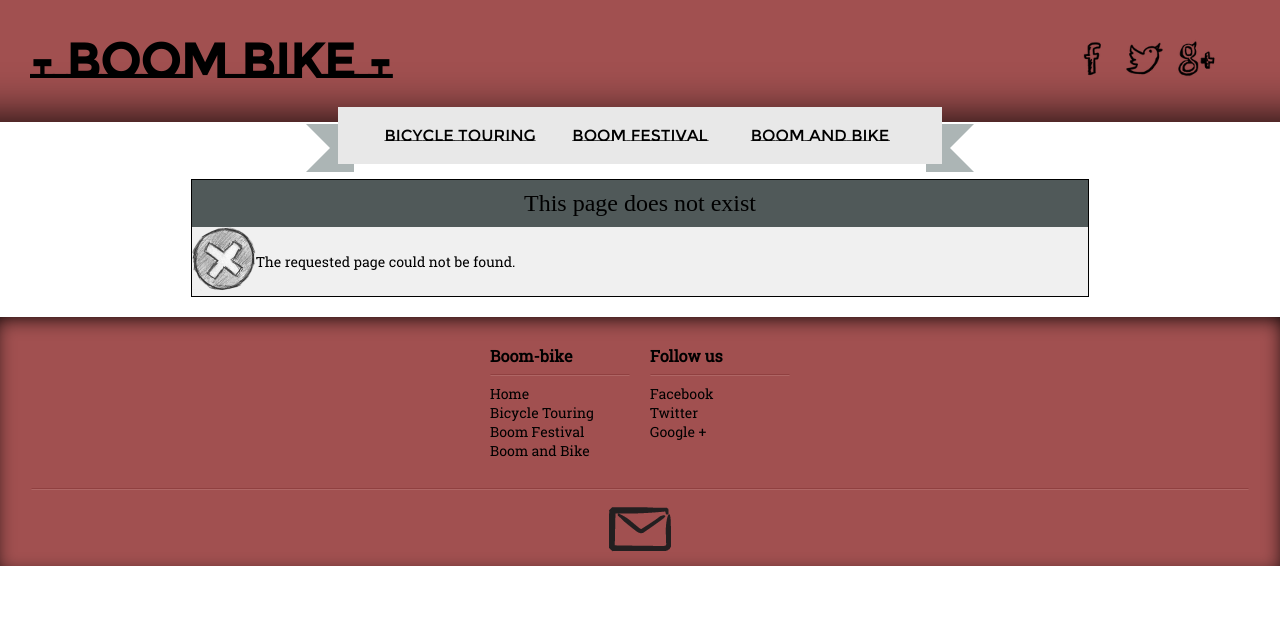
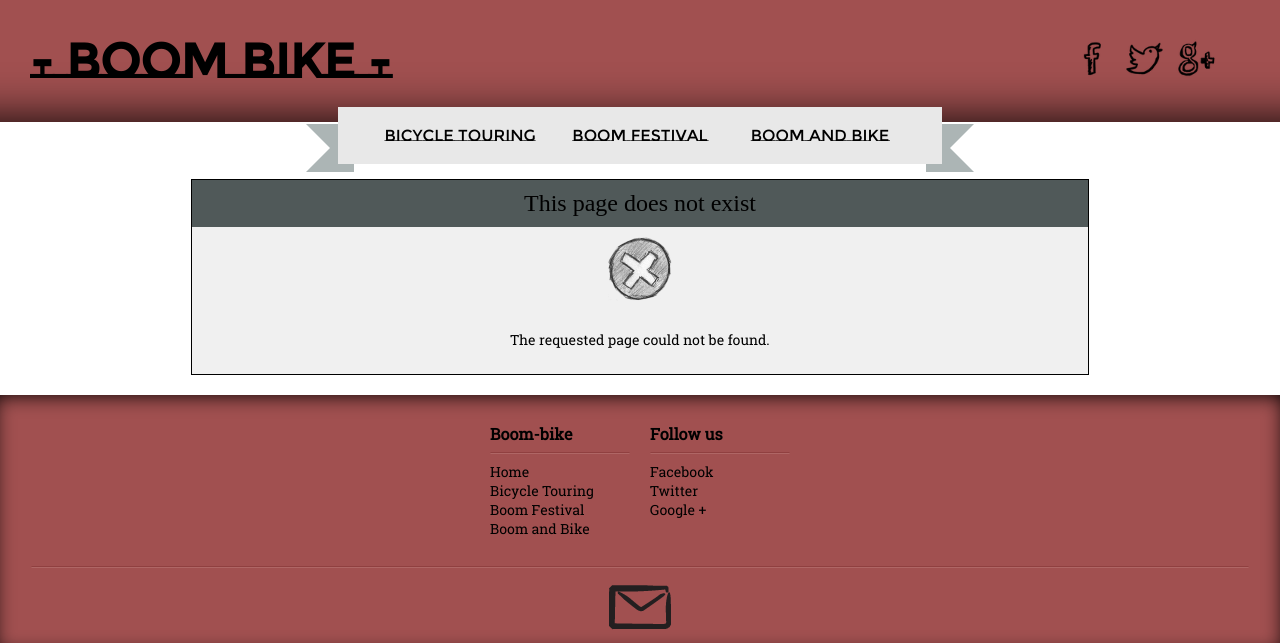
Before and after one commit to boom-bike/boombike, a Django app: template templates/404.html in a window 1280 px wide. Shown: the top 643 px of the page. Run offline with Django 3.2, Linux system fonts and the light colour scheme; the template is opened without the code that fills it, so the values that code supplies are empty; some libraries are stand-ins or nearby versions.

Commit message:
404 style update 4

```diff
--- a/info/static/css/base.css
+++ b/info/static/css/base.css
@@ -601,10 +601,19 @@ div.article_style p {
     background-color: #F0F0F0;
 }
 
+div#error_div {
+    text-align: center;
+    background-color: #F0F0F0;
+}
 
-div.article_style p.error {
+img.error {
+    padding-top: 10px
+}
+
+div#article_content p.error {
     padding-top: 25px;
     padding-bottom: 25px;
+/*    padding-left: 80px;*/
 }
 
 div.article_style p.bottom_link {
--- a/templates/404.html
+++ b/templates/404.html
@@ -9,8 +9,10 @@
         <h2>{% trans 'This page does not exist' %}</h2>
     </div>
     <div id="article_content">
-        <img src="{% static 'img/error.png' %}" alt="{% trans 'Error' %}" class="img64 left">
-        <p class="error">{% trans 'The requested page could not be found.' %}</p>
+        <div id="error_div">
+            <img src="{% static 'img/error.png' %}" alt="{% trans 'Error' %}" class="img64 error">
+            <p class="error">{% trans 'The requested page could not be found.' %}</p>
+        </div>
     </div>
 </div>
 {% endblock %}
```
